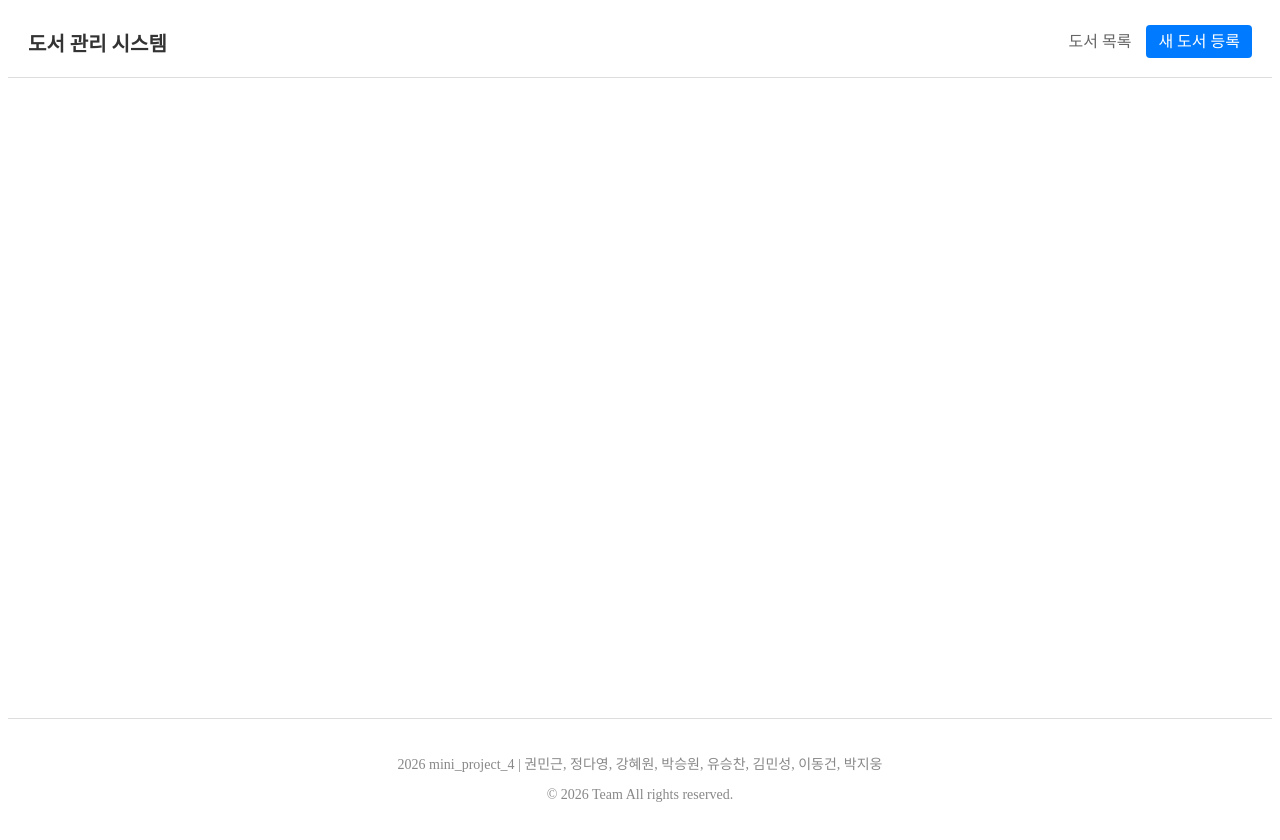
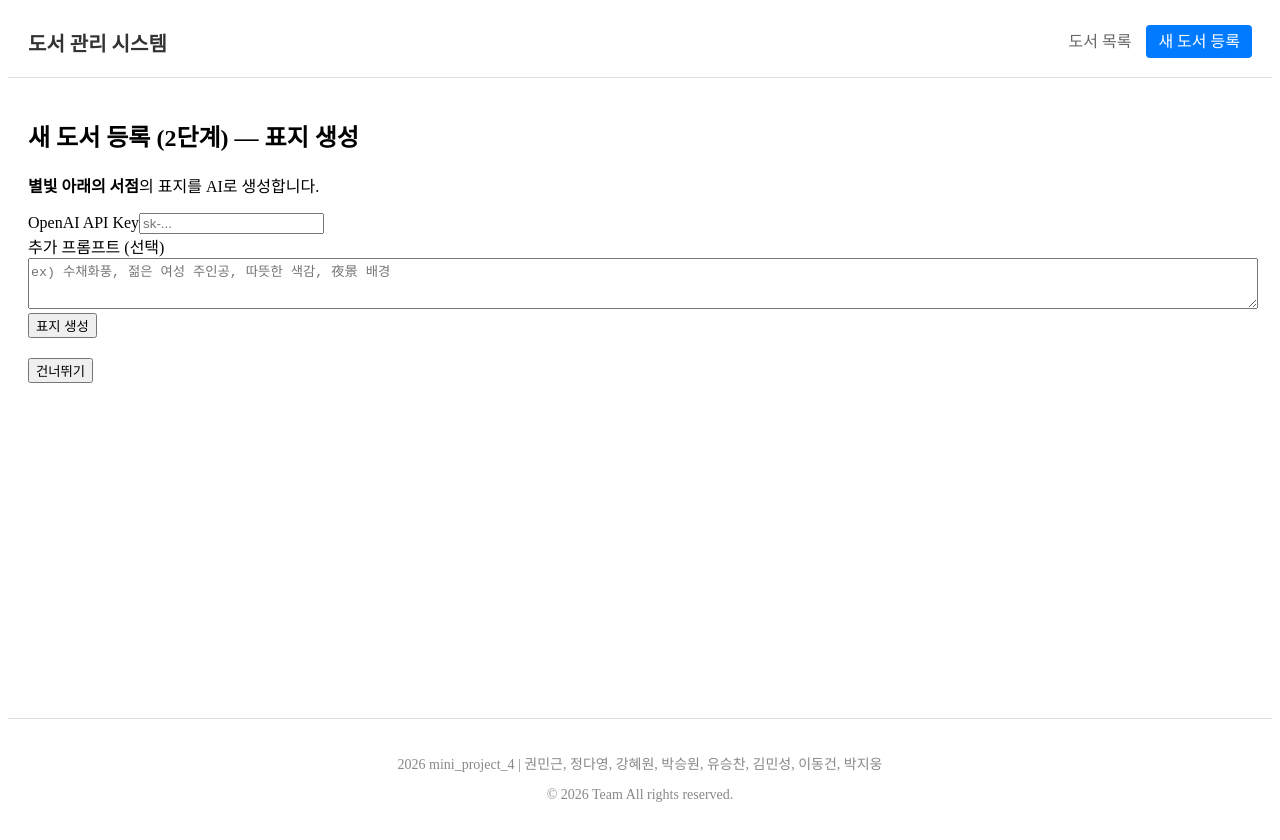
Before and after one commit to DDyodong/mini_project_4, a React (Vite) app: page /create/cover/1 in a window 1280 px wide. Shown: the top 840 px of the page. Built offline with nearby package versions, Linux system fonts and the light colour scheme; data requests are answered from the project's data file.

Commit message:
1차 수정

```diff
--- /dev/null
+++ b/src/pages/BookCoverPage.jsx
@@ -0,0 +1,172 @@
+import { useNavigate, useParams } from "react-router-dom";
+import { useEffect, useState } from "react";
+import { getBookById, patchBook } from "../api/bookApi";
+
+function BookCoverPage({ mode }) {
+  const { id } = useParams();
+  const navigate = useNavigate();
+
+  const [book, setBook] = useState(null);
+  const [apiKey, setApiKey] = useState("");
+  const [extraPrompt, setExtraPrompt] = useState(""); // ✅ 자유 입력 프롬프트
+  const [status, setStatus] = useState("idle"); // idle | loading | done | error
+  const [generatedUrl, setGeneratedUrl] = useState("");
+
+  // 책 정보 불러오기
+  useEffect(() => {
+    const fetchBook = async () => {
+      try {
+        const data = await getBookById(id);
+        setBook(data);
+      } catch (error) {
+        console.error(error);
+        alert("도서 정보를 불러오지 못했습니다.");
+        navigate("/");
+      }
+    };
+    fetchBook();
+  }, [id, navigate]);
+
+  // OpenAI 이미지 생성
+  const handleGenerate = async () => {
+    if (!apiKey.trim()) {
+      alert("API Key를 입력해주세요.");
+      return;
+    }
+
+    setStatus("loading");
+    setGeneratedUrl("");
+
+    // extraPrompt 있을 때만 프롬프트에 추가
+    const prompt = `Book cover for "${book.title}" by ${book.author}. Genre: ${
+      Array.isArray(book.genre) ? book.genre.join(", ") : book.genre
+    }. Description: ${book.content}${
+      extraPrompt.trim() ? `. Additional style: ${extraPrompt}` : ""
+    }`;
+
+    try {
+      const res = await fetch("https://api.openai.com/v1/images/generations", {
+        method: "POST",
+        headers: {
+          "Content-Type": "application/json",
+          Authorization: `Bearer ${apiKey}`,
+        },
+        body: JSON.stringify({
+          model: "dall-e-3",
+          prompt,
+          n: 1,
+          size: "1024x1024",
+        }),
+      });
+
+      if (!res.ok) {
+        throw new Error("이미지 생성에 실패했습니다.");
+      }
+
+      const data = await res.json();
+      const imageUrl = data.data[0].url;
+      setGeneratedUrl(imageUrl);
+      setStatus("done");
+    } catch (error) {
+      console.error(error);
+      setStatus("error");
+    }
+  };
+
+  // 이미지 저장 후 상세 페이지로 이동
+  const handleSave = async () => {
+    try {
+      await patchBook(id, { coverImageUrl: generatedUrl });
+      navigate(`/books/${id}`);
+    } catch (error) {
+      console.error(error);
+      alert("표지 저장에 실패했습니다.");
+    }
+  };
+
+  // 건너뛰기 — 경고창 후 상세 페이지로 이동
+  const handleSkip = () => {
+    const confirmed = window.confirm(
+      "표지 이미지 없이 저장하시겠습니까?\n나중에 상세 페이지에서 다시 생성할 수 있습니다."
+    );
+    if (confirmed) {
+      navigate(`/books/${id}`);
+    }
+  };
+
+  if (!book) return <p>불러오는 중...</p>;
+
+  return (
+    <main>
+      <section>
+        <h2>
+          {mode === "edit" ? "도서 수정 (2단계)" : "새 도서 등록 (2단계)"} — 표지 생성
+        </h2>
+        <p>
+          <strong>{book.title}</strong>의 표지를 AI로 생성합니다.
+        </p>
+
+        {/* API Key 입력 */}
+        <div>
+          <label htmlFor="apiKey">OpenAI API Key</label>
+          <input
+            id="apiKey"
+            type="password"
+            placeholder="sk-..."
+            value={apiKey}
+            onChange={(e) => setApiKey(e.target.value)}
+          />
+        </div>
+
+        {/*  자유 입력 프롬프트 */}
+        <div>
+          <label htmlFor="extraPrompt">추가 프롬프트 (선택)</label>
+          <textarea
+            id="extraPrompt"
+            placeholder="ex) 수채화풍, 젊은 여성 주인공, 따뜻한 색감, 夜景 배경"
+            value={extraPrompt}
+            onChange={(e) => setExtraPrompt(e.target.value)}
+            rows={3}
+            style={{ width: "100%", resize: "vertical" }}
+          />
+        </div>
+
+        {/* 생성 버튼 */}
+        <button
+          onClick={handleGenerate}
+          disabled={status === "loading"}
+        >
+          {status === "loading" ? "생성 중..." : "표지 생성"}
+        </button>
+
+        {/* 상태 메시지 */}
+        {status === "loading" && <p>AI가 표지를 생성하고 있습니다...</p>}
+        {status === "error" && (
+          <p>❌ 생성에 실패했습니다. API Key와 네트워크를 확인해주세요.</p>
+        )}
+        {status === "done" && <p>✅ 생성 완료!</p>}
+
+        {/* 생성된 이미지 미리보기 */}
+        {generatedUrl && (
+          <div>
+            <img
+              src={generatedUrl}
+              alt="생성된 표지"
+              style={{ width: "220px", borderRadius: "12px", marginTop: "16px" }}
+            />
+            <div>
+              <button onClick={handleSave}>이 표지로 저장</button>
+            </div>
+          </div>
+        )}
+
+        {/* 건너뛰기 */}
+        <div style={{ marginTop: "20px" }}>
+          <button onClick={handleSkip}>건너뛰기</button>
+        </div>
+      </section>
+    </main>
+  );
+}
+
+export default BookCoverPage;
--- a/src/pages/BookCreatePage.jsx
+++ b/src/pages/BookCreatePage.jsx
@@ -7,12 +7,13 @@ function BookCreatePage() {
 
   const handleCreate = async (formData) => {
     try {
-      await createBook(formData);
-      console.log("도서가 성공적으로 등록되었습니다.");
-      navigate("/");
+      //  coverImageUrl 빈 값으로 임시저장
+      const newBook = await createBook({ ...formData, coverImageUrl: "" });
+      console.log("도서가 임시 저장되었습니다.");
+      //표지 생성 페이지로 자동 이동
+      navigate(`/create/cover/${newBook.id}`);
     } catch (error) {
       console.error(error);
-      console.log("도서 등록에 실패했습니다.");
       alert("도서 등록에 실패했습니다. 다시 시도해주세요.");
     }
   };
@@ -20,10 +21,10 @@ function BookCreatePage() {
   return (
     <main>
       <section>
-        <h2>새 도서 등록</h2>
+        <h2>새 도서 등록 (1단계)</h2>
         <p>제목, 작가명, 내용을 입력해 새 작품을 등록합니다.</p>
 
-        <BookForm submitText="저장" onSubmit={handleCreate} />
+        <BookForm submitText="저장 후 표지 생성 →" onSubmit={handleCreate} />
 
         <button type="button" onClick={() => navigate("/")}>
           취소
--- a/src/pages/BookDetailPage.jsx
+++ b/src/pages/BookDetailPage.jsx
@@ -1,86 +1,99 @@
-import { Link } from "react-router-dom";
-import "../styles/global.css";
+import { useNavigate, useParams } from "react-router-dom";
+import { useEffect, useState } from "react";
+import { getBookById, deleteBook } from "../api/bookApi";
 
 function BookDetailPage() {
   const { id } = useParams();
+  const navigate = useNavigate();
 
-  const book = {
-    id,
-    title: "별빛 아래의 서점",
-    author: "홍길동",
-    genre: "에세이",
-    description:
-      "작은 마을 서점에서 벌어지는 따뜻한 이야기입니다. 도시를 떠난 주인공이 오래된 서점에서 사람들과 만나며 성장하는 내용을 담고 있습니다.",
-    createdAt: "2026.04.24",
-    updatedAt: "2026.04.24",
+  const [book, setBook] = useState(null);
+  const [loading, setLoading] = useState(true);
+
+  useEffect(() => {
+    const fetchBook = async () => {
+      try {
+        const data = await getBookById(id);
+        setBook(data);
+      } catch (error) {
+        console.error(error);
+        alert("도서 정보를 불러오지 못했습니다.");
+        navigate("/");
+      } finally {
+        setLoading(false);
+      }
+    };
+    fetchBook();
+  }, [id, navigate]);
+
+  const handleDelete = async () => {
+    if (!window.confirm("정말 삭제하시겠습니까?")) return;
+    try {
+      await deleteBook(id);
+      navigate("/");
+    } catch (error) {
+      console.error(error);
+      alert("삭제에 실패했습니다.");
+    }
   };
 
+  if (loading) return <p>불러오는 중...</p>;
+  if (!book) return <p>도서를 찾을 수 없습니다.</p>;
+
   return (
-<div className="detail-page">
-<div className="detail-top">
-<Link to="/">
-<button>← 목록</button>
-</Link>
+    <main>
+      <section>
 
+        {/* 상단 버튼 영역 */}
         <div>
-<Link to={`/books/${id}/edit`}>
-<button className="edit-button">수정</button>
-</Link>
+          <button onClick={() => navigate("/")}>← 목록</button>
+          <div>
+            {/* 수정 버튼 → 1단계 수정 폼으로 */}
+            <button onClick={() => navigate(`/edit/${id}`)}>수정</button>
+            {/* 삭제 버튼 */}
+            <button onClick={handleDelete}>삭제</button>
+          </div>
+        </div>
 
-          <button className="delete-button">삭제</button>
-</div>
-</div>
+        {/* 표지 이미지 + 책 정보 */}
+        <div>
 
-      <h1>도서 상세</h1>
+          {/* 표지 이미지 */}
+          <div>
+            {book.coverImageUrl ? (
+              <img
+                src={book.coverImageUrl}
+                alt={`${book.title} 표지`}
+                style={{ width: "220px", borderRadius: "12px" }}
+              />
+            ) : (
+              <div>표지 없음</div>
+            )}
 
-      <section className="detail-card">
-<div className="detail-cover">표지</div>
+            {/* ✅ 표지 재생성 버튼 → /edit/cover/:id 로 이동 */}
+            <button onClick={() => navigate(`/edit/cover/${id}`)}>
+              표지 재생성
+            </button>
+          </div>
 
-        <div className="detail-info">
-<h2>{book.title}</h2>
+          {/* 책 정보 */}
+          <div>
+            <h2>{book.title}</h2>
+            <p>저자: {book.author}</p>
+            <p>
+              장르:{" "}
+              {Array.isArray(book.genre)
+                ? book.genre.join(", ")
+                : book.genre}
+            </p>
+            <p>등록일: {book.createdAt}</p>
+            <p>수정일: {book.updatedAt}</p>
+            <p>{book.content}</p>
+          </div>
 
-          <p>저자명: {book.author}</p>
-<p>장르: {book.genre}</p>
-<p>등록일: {book.createdAt}</p>
-<p>수정일: {book.updatedAt}</p>
+        </div>
 
-          <p className="description">{book.description}</p>
-</div>
-</section>
-
-      <section className="ai-section">
-<h2>AI 표지 생성 영역</h2>
-
-        <p>
-          도서 제목과 내용을 기반으로 표지를 생성하고 저장합니다.
-</p>
-
-        <label>OpenAI API Key</label>
-
-        <div className="ai-form">
-<input
-            type="password"
-            placeholder="password 타입 입력"
-          />
-
-          <select>
-<option>화풍 선택</option>
-<option>감성풍</option>
-<option>판타지풍</option>
-<option>미니멀풍</option>
-<option>SF풍</option>
-</select>
-
-          <button className="primary-button">
-            생성
-</button>
-</div>
-
-        <p className="status-text">
-          상태: 생성 중 / 에러 / 생성 완료 안내
-</p>
-</section>
-</div>
+      </section>
+    </main>
   );
 }
 
--- a/src/routes/AppRouter.jsx
+++ b/src/routes/AppRouter.jsx
@@ -6,6 +6,7 @@ import HomePage from '../pages/HomePage';
 import BookDetailPage from '../pages/BookDetailPage';
 import BookCreatePage from '../pages/BookCreatePage';
 import BookEditPage from '../pages/BookEditPage';
+import BookCoverPage from '../pages/BookCoverPage'; // ✅ 추가
 
 const AppRouter = () => {
   return (
@@ -15,11 +16,12 @@ const AppRouter = () => {
         <Routes>
           <Route path="/" element={<HomePage />} />
           <Route path="/create" element={<BookCreatePage />} />
+          <Route path="/create/cover/:id" element={<BookCoverPage mode="create" />} /> {/* ✅ 추가 */}
           <Route path="/books/:id" element={<BookDetailPage />} />
           <Route path="/edit/:id" element={<BookEditPage />} />
+          <Route path="/edit/cover/:id" element={<BookCoverPage mode="edit" />} /> {/* ✅ 추가 */}
         </Routes>
       </main>
-
       <Footer />
     </BrowserRouter>
   );
```
Also changed, not shown: src/components/Bookcard.jsx (+29 -0 lines), src/pages/BookEditPage.jsx (+56 -72 lines). Lines whose indentation alone changed are shown as unchanged.
